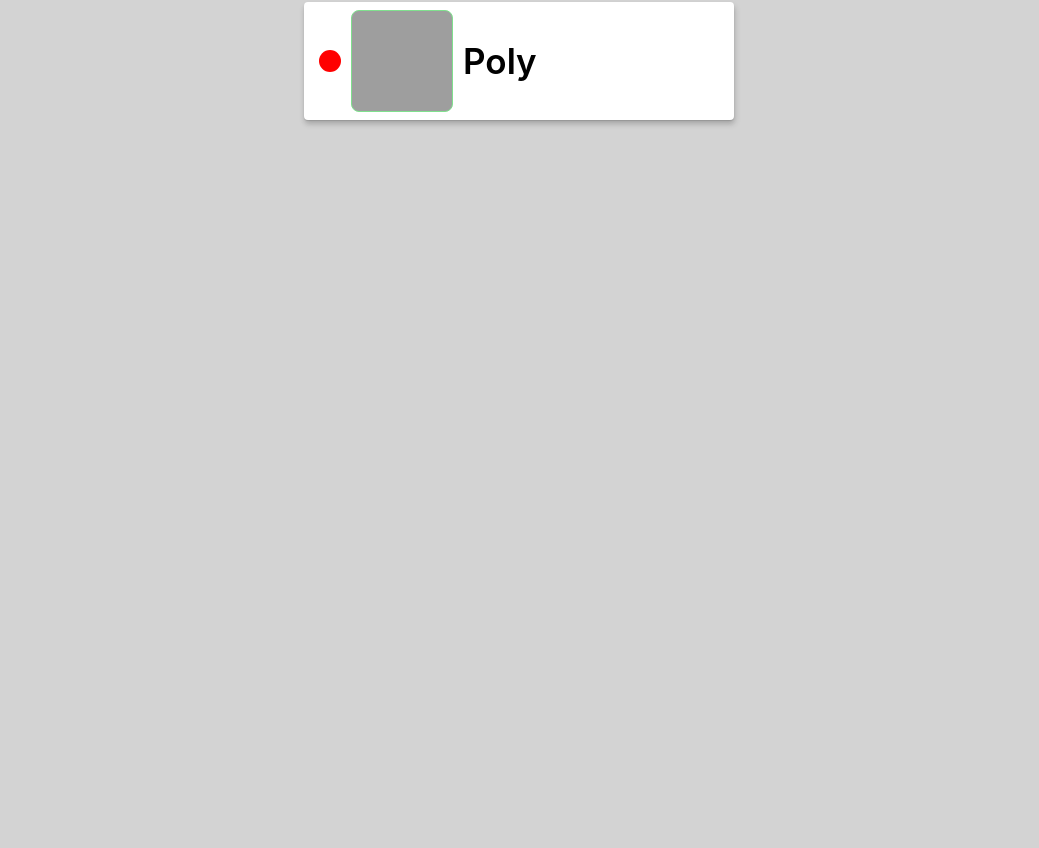
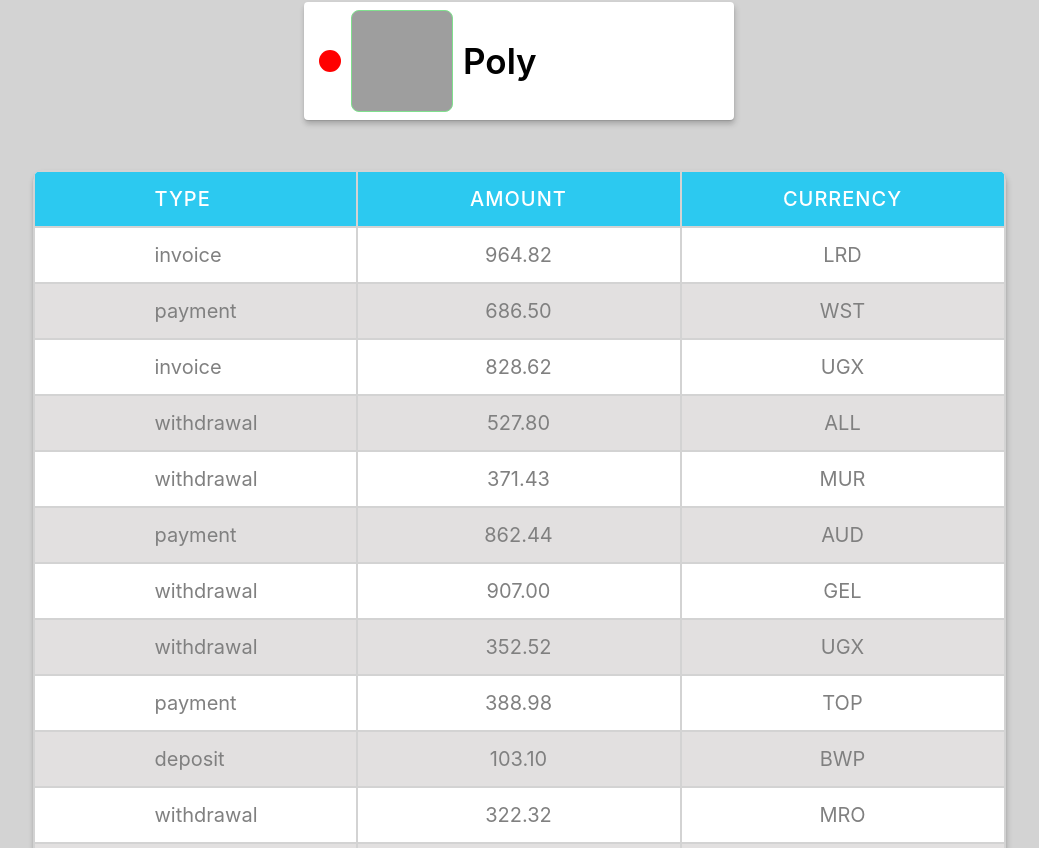
Before and after one commit to Andrii-Sh/goit-react-hw-01-components, a React (Create React App) app: page / in a window 1280 px wide. Shown: the part 1472-2320 px from the top of the page, without its empty margins (121-1160 px from the left). Before the commit the page ends 1642 px from the top, so only its background shows below. Built offline with nearby package versions, Linux system fonts and the light colour scheme; grey boxes are pictures that could not be loaded.

Commit message:
completed task 04

```diff
--- a/src/components/App.jsx
+++ b/src/components/App.jsx
@@ -1,10 +1,12 @@
 import { Profile } from "./profile/Profile";
 import { Statistics } from "./statistics/Statistics";
 import { FriendList } from "./friend-list/FriendList";
+import { TransactionHistory } from "./transaction-history/TransactionHistory";
 
 import user from "../data/user.json";
 import statistics from "../data/statistics.json";
 import friends from "../data/friends.json";
+import transactions from "../data/transactions.json";
 
 const { username, tag, location, avatar, stats } = user
 
@@ -35,9 +37,11 @@ export const App = () => {
         stats={ statistics }
       />
       <FriendList
-        friends={friends}>
-      </FriendList>
-      {/* React homework template */}
+        friends={friends}
+      />
+      <TransactionHistory
+        transactions={ transactions }
+      />
     </div>
   );
 };
--- /dev/null
+++ b/src/components/transaction-history/TransactionHistory.jsx
@@ -0,0 +1,34 @@
+import css from "./TransactionHistory.module.css";
+import PropTypes from "prop-types";
+
+export const TransactionHistory = ({transactions}) => {
+    return (
+        <table className={css.transactionHistory}>
+            <thead>
+                <tr>
+                    <th className={css.type}>Type</th>
+                    <th className={css.amount}>Amount</th>
+                    <th className={css.currency}>Currency</th>
+                </tr>
+            </thead>
+            <tbody>
+                {transactions.map(item => (
+                    <tr className={css.item} key={item.id}>
+                        <td className={css.type}>{ item.type }</td>
+                        <td className={css.amount}>{ item.amount }</td>
+                        <td className={css.currency}>{ item.currency}</td>
+                    </tr>
+                ))}
+            </tbody>
+        </table>
+    )
+}
+
+TransactionHistory.propTypes = {
+    transactions: PropTypes.arrayOf(PropTypes.shape({
+        id: PropTypes.string.isRequired,
+        type: PropTypes.string.isRequired,
+        amount: PropTypes.string.isRequired,
+        currency: PropTypes.string.isRequired,
+    }))
+}
--- /dev/null
+++ b/src/components/transaction-history/TransactionHistory.module.css
@@ -0,0 +1,41 @@
+.transactionHistory {
+    margin-bottom: 50px;
+
+    border-radius: 10px;
+    overflow: hidden;
+    box-shadow: 0px 1px 1px rgba(0, 0, 0, 0.12), 0px 4px 4px rgba(0, 0, 0, 0.06), 1px 4px 6px rgba(0, 0, 0, 0.16);
+}
+
+th {
+    background-color: #2cc9f0;
+    color: #ffffff;
+    letter-spacing: 1px;
+    text-transform: uppercase;
+    font-weight: 500;
+}
+
+.type,
+.amount,
+.currency {
+    width: 320px;
+    padding-top: 15px;
+    padding-bottom: 15px;
+
+    text-align: center;
+    font-size: 20px;
+}
+
+.type {
+    width: calc(320px - 120px);
+    padding-left: 120px;
+    text-align: left;
+}
+
+tr {
+    background-color: #e2e0e0;
+    color: grey;
+}
+
+tr:nth-child(2n + 1) {
+    background-color: #ffffff;
+}
```
